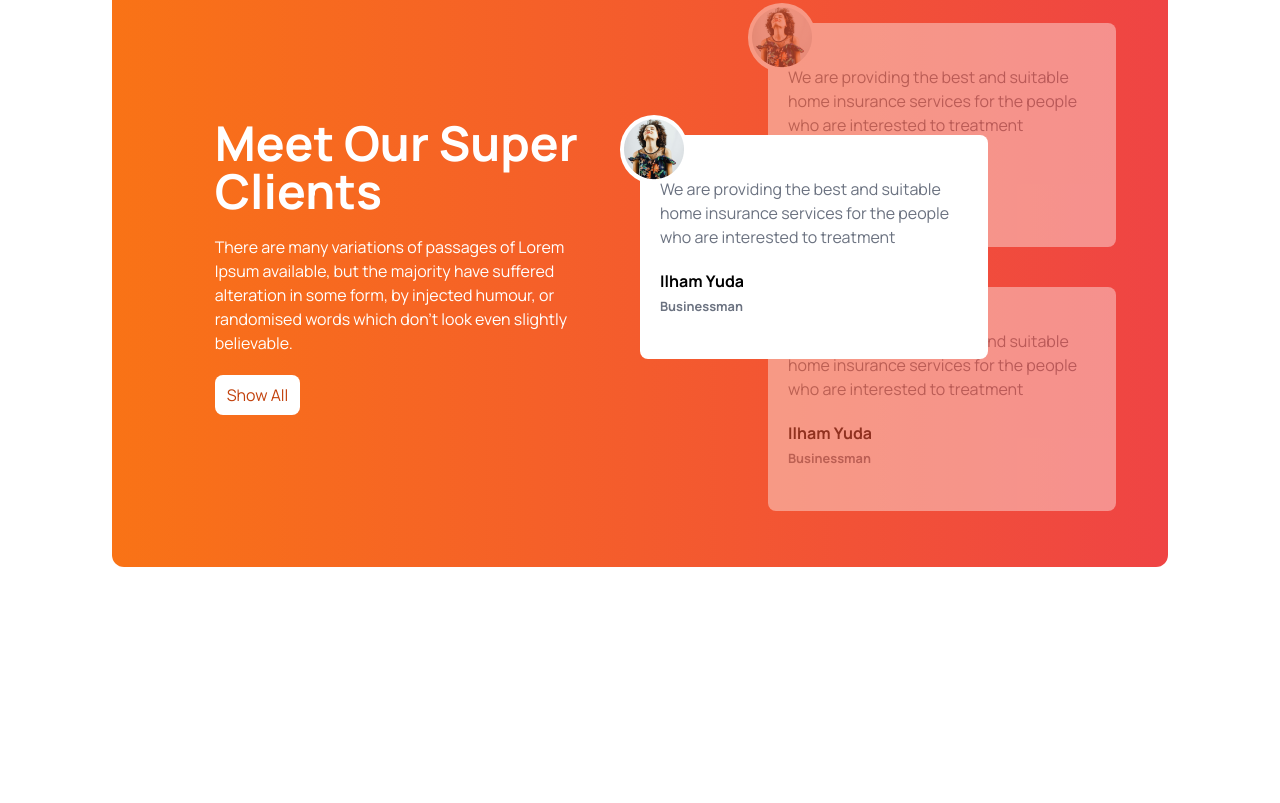
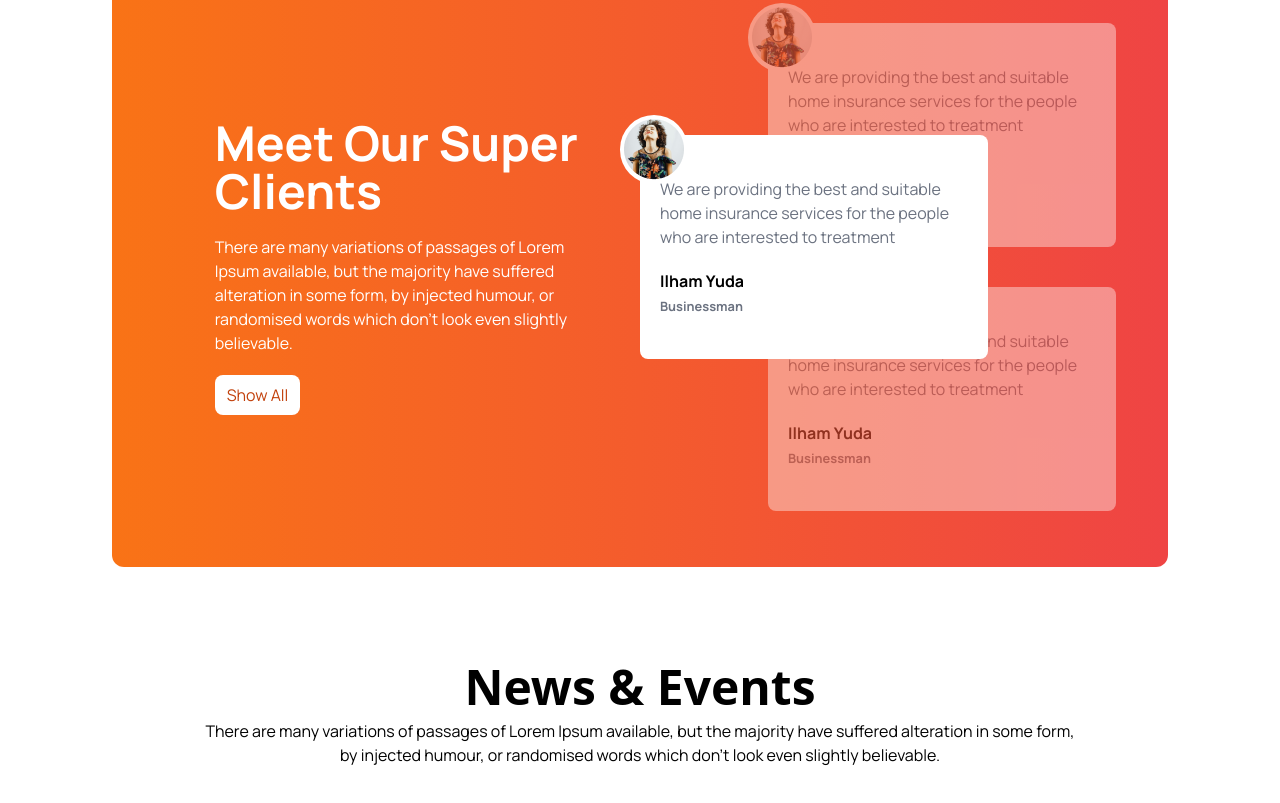
Before and after one commit to ruhulaminn1316/Tea-House-web-Project, a plain HTML site: page index.html in a window 1280 px wide. Shown: the part 1849-2652 px from the top of the page. Before the commit the page ends 2512 px from the top, so only its background shows below. Drawn offline with nearby package versions, Linux system fonts and the light colour scheme.

Commit message:
text section done

```diff
--- a/index.html
+++ b/index.html
@@ -282,7 +282,32 @@
 </section>
 
 
+<!-- Home practice Section -->
+ <section>
+<div>
+  <!-- text section -->
+<div class="text-center mb-10">
+  <h1 class="text-5xl text-[rgb(28, 28, 28)] font-sans font-bold mb-2" >News & Events</h1>
+  <p class="text-base text-[rgb(119, 119, 119)]">There are many variations of passages of Lorem Ipsum available, but the majority have suffered alteration in some form, <br> by injected humour, or randomised words which don't look even slightly believable. </p>
+</div>
 
+<!-- img section -->
+
+
+</div>
+
+
+
+
+
+
+
+
+
+
+
+
+ </section>
 
 
 
```
